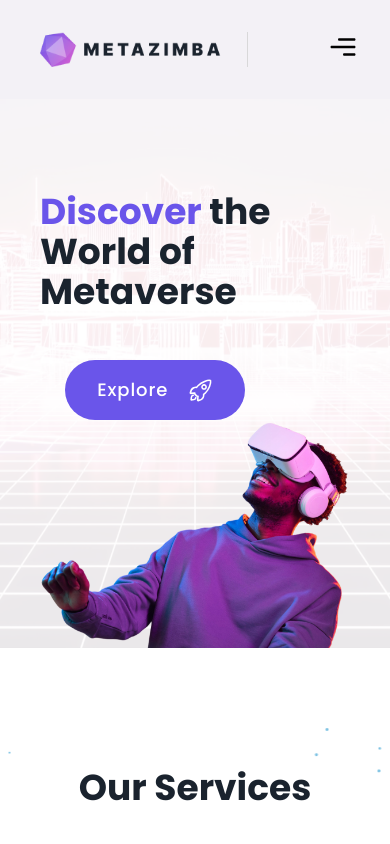
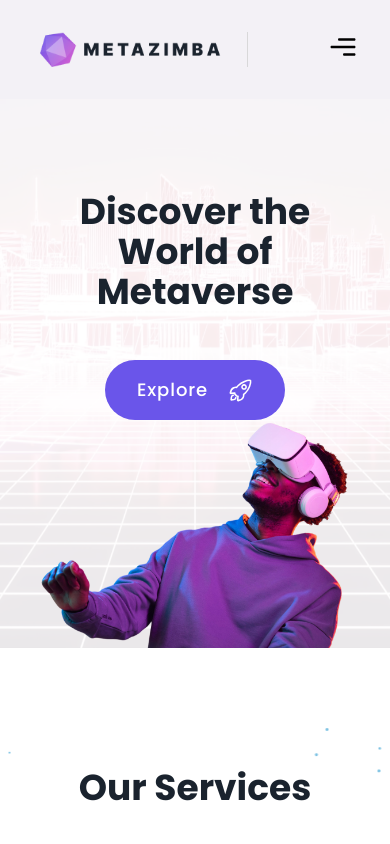
Before and after one commit to thusharathiwanka/metazimba-studio, a React (Create React App) app: page / in a window 390 px wide. Shown: the top 844 px of the page. Built offline with nearby package versions, Linux system fonts and the light colour scheme.

Commit message:
CREATE: window dimension hook created

```diff
--- a/src/components/home/GuideSection.jsx
+++ b/src/components/home/GuideSection.jsx
@@ -3,7 +3,7 @@ import Guideline from "./children/Guideline";
 
 const GuideSection = () => {
 	return (
-		<section className="pt-40 pb-28 relative px-10">
+		<section className="md:pt-40 pt-10 pb-28 relative px-10">
 			<img
 				src="/images/guidelines-right-stars.png"
 				alt="right-astroid"
--- a/src/components/home/IntroSection.jsx
+++ b/src/components/home/IntroSection.jsx
@@ -1,12 +1,17 @@
 import { Link } from "react-router-dom";
 import { IoRocketOutline } from "react-icons/io5";
 
+import useWindowDimensions from "../../hooks/useDimensions";
+
 const IntroSection = () => {
+	const { width } = useWindowDimensions();
+
 	return (
 		<section className="lg:bg-intro-background bg-intro-pattern bg-no-repeat bg-cover bg-center md:pt-0 pt-20 md:px-0 px-10 lg:pb-64">
 			<div className="container mx-auto">
-				<div className="flex justify-start items-start lg:flex-row flex-col">
+				<div className="flex justify-start md:items-start items-center lg:flex-row flex-col">
 					<div className="flex justify-center md:items-start items-center flex-col">
+						{width >= 768 ? (
 							<h1
 								className="font-bold lg:text-8xl md:text-6xl text-4xl pb-12 pt-28"
 								data-aos-delay="0"
@@ -17,6 +22,15 @@ const IntroSection = () => {
 									the <br /> World of <br /> Metaverse
 								</span>
 							</h1>
+						) : (
+							<h1
+								className="font-bold lg:text-8xl md:text-6xl text-4xl pb-12 pt-28 text-center text-meta-dark-gray"
+								data-aos-delay="0"
+								data-aos="fade-up-right"
+							>
+								Discover the World of Metaverse
+							</h1>
+						)}
 						<Link
 							data-aos-delay="300"
 							data-aos="fade"
--- /dev/null
+++ b/src/hooks/useDimensions.jsx
@@ -0,0 +1,25 @@
+import { useState, useEffect } from "react";
+
+export default function useWindowDimensions() {
+	const [windowSize, setWindowSize] = useState({
+		width: "",
+		height: "",
+	});
+
+	useEffect(() => {
+		function handleResize() {
+			setWindowSize({
+				width: window.innerWidth,
+				height: window.innerHeight,
+			});
+		}
+
+		window.addEventListener("resize", handleResize);
+
+		handleResize();
+
+		return () => window.removeEventListener("resize", handleResize);
+	}, []);
+
+	return windowSize;
+}
```
Lines whose indentation alone changed are shown as unchanged.
